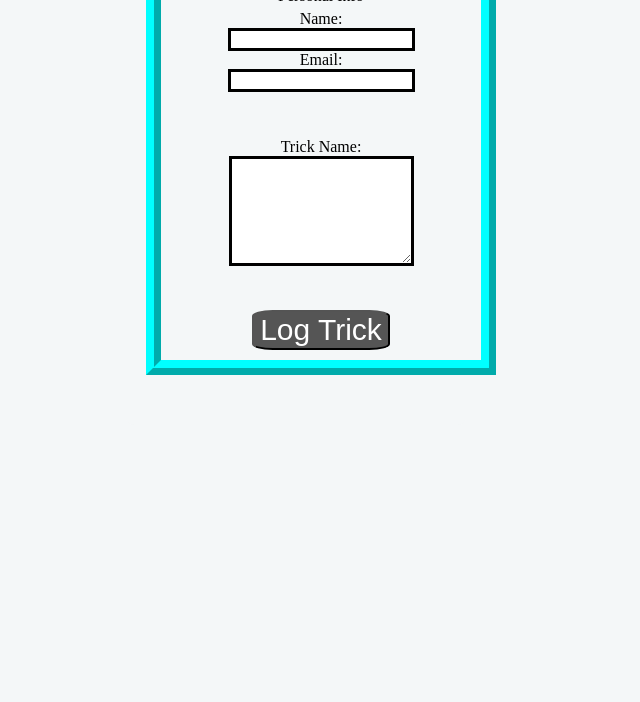
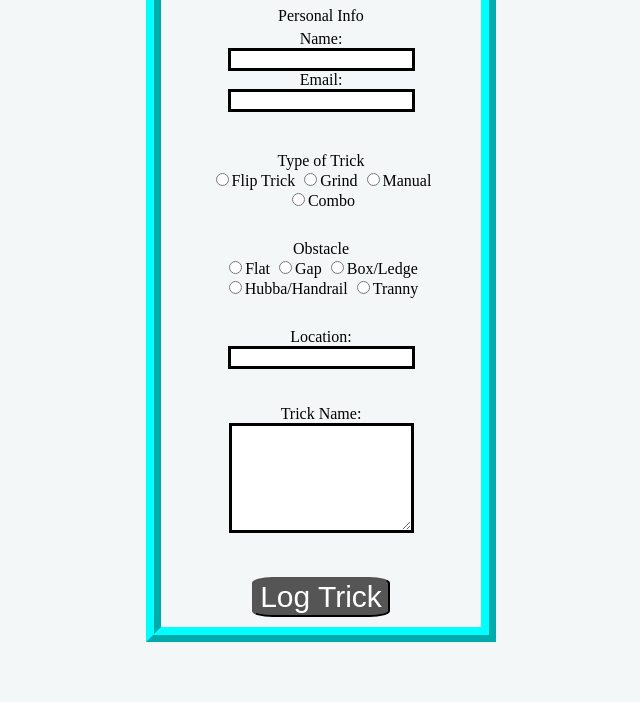
Before and after one commit to p0matt01/projectnonorm, a plain HTML site: page index.html in a window 1280 px wide. Shown: the part 178-880 px from the top of the page, without its empty margins (344-984 px from the left). Before the commit the page ends 800 px from the top, so only its background shows below. Drawn offline with nearby package versions, Linux system fonts and the light colour scheme.

Commit message:
added radio buttons and labels

```diff
--- a/CSS/style.css
+++ b/CSS/style.css
@@ -37,6 +37,10 @@ fieldset {
 	border: none;
 }
 
+div {
+	margin: 30px;
+}
+
 textarea {
 	height: 100px;
 }
--- a/index.html
+++ b/index.html
@@ -15,7 +15,7 @@
             </ul>
         </div>
     </header>
-    <body>
+    <body ng-app>
 
       <form action="index.html" method="post">
 
@@ -35,6 +35,29 @@
 
             </fieldset>
 
+            <div>
+                <label>Type of Trick</label><br>
+                <label><input type="radio" name="type" value="flip trick">Flip Trick</label>
+                <label><input type="radio" name="type" value="grind">Grind</label>
+                <label><input type="radio" name="type" value="manual">Manual</label>
+                <label><input type="radio" name="type" value="combo">Combo</label>
+                <br>
+            </div>
+            <div>
+                <label>Obstacle</label><br>
+                <label><input type="radio" name="obstacle" value="flat">Flat</label>
+                <label><input type="radio" name="obstacle" value="gap">Gap</label>
+                <label><input type="radio" name="obstacle" value="box/ledge">Box/Ledge</label><br>
+                <label><input type="radio" name="obstacle" value="hubba/handrail">Hubba/Handrail</label>
+                <label><input type="radio" name="obstacle" value="tranny">Tranny</label>
+
+            </div>
+
+            <div>
+                <label for="location">Location:</label><br>
+                <input type="text" id="location" class="text">
+            </div>
+
             <fieldset>
 
 
@@ -48,5 +71,7 @@
       </form>
 
     </div>
+
+    <script src="https://ajax.googleapis.com/ajax/libs/angularjs/1.4.5/angular.min.js"></script>
     </body>
 </html>
```
